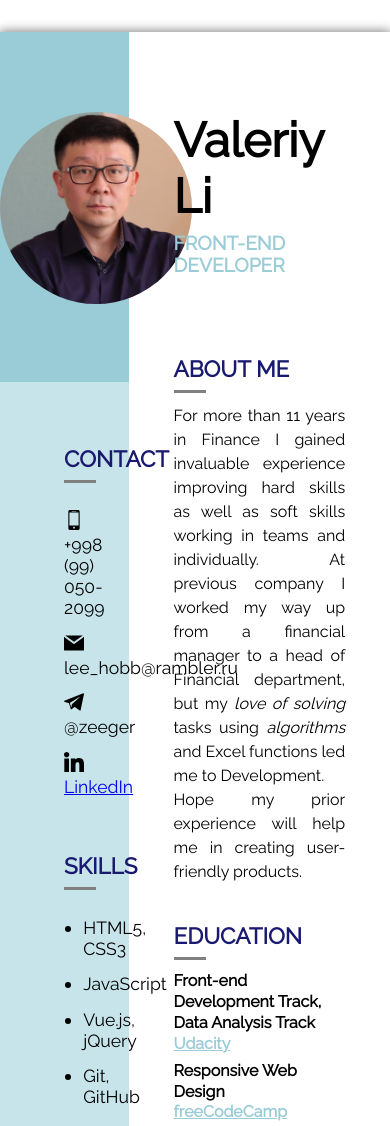
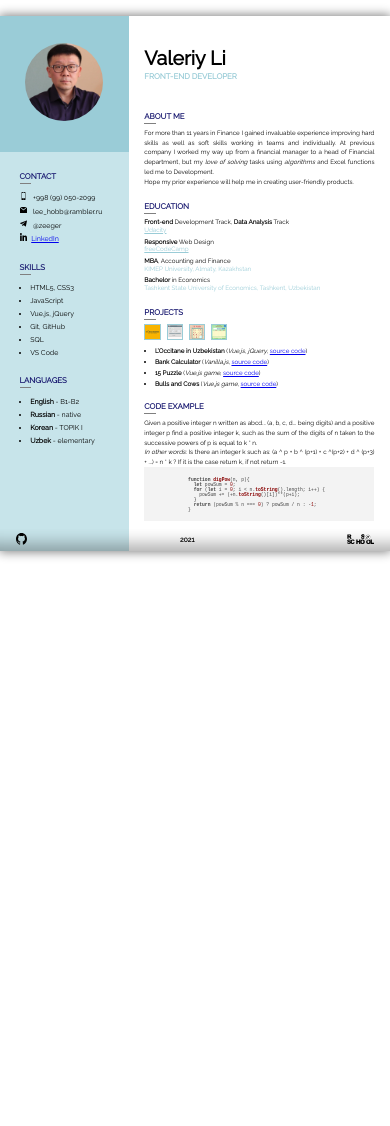
Before and after one commit to Zeexas/rsschool-cv, a plain HTML site: page index.html in a window 390 px wide. Shown: the top 1126 px of the page. After the commit the page ends 844 px from the top, so only its background shows below. Drawn offline with nearby package versions, Linux system fonts and the light colour scheme.

Commit message:
fix: adjust some marks, make responsive

```diff
--- a/index.html
+++ b/index.html
@@ -33,13 +33,13 @@
         <section class="edu">
           <h3>Education</h3>
           <ul>
-            <li>Front-end Development Track, Data Analysis Track<br>
+            <li><b>Front-end</b> Development Track, <b>Data Analysis</b> Track<br>
               <a class="college" href="https://www.udacity.com/" target="_blank">Udacity</a></li>
-            <li>Responsive Web Design<br>
+            <li><b>Responsive</b> Web Design<br>
               <a class="college" href="https://www.freecodecamp.org/" target="_blank">freeCodeCamp</a></li>
-            <li>MBA, Accounting and Finance<br>
+            <li><b>MBA</b>, Accounting and Finance<br>
               <span class="college">KIMEP University, Almaty, Kazakhstan</span></li>
-            <li>Bachelor in Economics<br>
+            <li><b>Bachelor</b> in Economics<br>
               <span class="college">Tashkent State University of Economics, Tashkent, Uzbekistan</span></li>
           </ul>
         </section>
@@ -61,16 +61,16 @@
           </div>
           <ul>
             <li>
-              <b>L’Occitane in Uzbekistan</b> (Vue.js, jQuery, <a href="https://github.com/Zeexas/Loccitane_uz" target="_blank">source code</a>)
+              <b>L’Occitane in Uzbekistan</b> (<i>Vue.js, jQuery</i>, <a href="https://github.com/Zeexas/Loccitane_uz" target="_blank">source code</a>)
             </li>
             <li>
-              <b>Bank Calculator</b> (Vanilla.js, <a href="https://github.com/Zeexas/Bank_Calculator" target="_blank" >source code</a>)
+              <b>Bank Calculator</b> (<i>Vanilla.js</i>, <a href="https://github.com/Zeexas/Bank_Calculator" target="_blank" >source code</a>)
             </li>
             <li>
-              <b>15 Puzzle</b> (Vue.js game, <a href="https://github.com/Zeexas/15_puzzle" target="_blank">source code</a>)
+              <b>15 Puzzle</b> (<i>Vue.js game</i>, <a href="https://github.com/Zeexas/15_puzzle" target="_blank">source code</a>)
             </li>
             <li>
-              <b>Bulls and Cows</b> (Vue.js game, <a href="https://github.com/Zeexas/Bulls_Cows" target="_blank">source code</a>)
+              <b>Bulls and Cows</b> (<i>Vue.js game</i>, <a href="https://github.com/Zeexas/Bulls_Cows" target="_blank">source code</a>)
             </li>
           </ul>
         </section>
@@ -126,8 +126,8 @@
         <section class="languages">
           <h3>Languages</h3>
           <ul>
+            <li><b>English</b> - B1-B2</li>
             <li><b>Russian</b> - native</li>
-            <li><b>English</b> - B1-B2</li>
             <li><b>Korean</b> - TOPIK I</li>
             <li><b>Uzbek</b> - elementary</li>
           </ul>
--- a/style.css
+++ b/style.css
@@ -51,8 +51,7 @@ h3 {
 }
 
 .left-content {
-  margin-left: 4rem;
-  margin-top: 4rem;
+  margin: 4rem 0 0 4rem;
 }
 
 .left-content section {
@@ -133,7 +132,6 @@ code {
 }
 
 .edu li {
-  font-weight: bold;
   list-style: none;
   line-height: 1.3rem;
   margin-bottom: .4rem;
@@ -184,3 +182,130 @@ footer {
 .rsschool_icon {
   width: 4rem;
 }
+
+@media screen and (max-width: 1000px) {
+  body {
+    font-size: 1.8vw;
+  }
+
+  main {
+    margin: 4vw 0;
+  }
+
+  .right-container {
+    padding: 5vw 4vw 0;
+    font-size: 1.6vw;
+  }
+
+  header {
+    margin: 3vw 0 8vw;
+  }
+
+  h1 {
+    font-size: 5vw;
+  }
+
+  h3 {
+    margin-bottom: 3vw;
+    font-size: 2vw;
+  }
+
+  .left-content {
+    margin: 5vw 0 0 5vw;
+  }
+
+  .left-content section {
+    margin-bottom: 5vw;
+  }
+
+  .right-content section {
+    margin-bottom: 4vw;
+  }
+
+  section h3::after {
+    width: 3vw;
+    border-top: .3vw solid gray;
+    margin-top: .5vw;
+  }
+
+  .foto {
+    width: 20vw;
+  }
+
+  .foto-zone {
+    height: 35vw;
+    padding-top: 7vw;
+  }
+
+  .contact-icon {
+    width: 2vw;
+  }
+
+  .contact li,
+  .skills li,
+  .languages li {
+    margin-bottom: 1vw;
+  }
+
+  .skills li,
+  .languages li {
+    margin-left: calc(1.7vw + 4px);
+  }
+
+  .contact img {
+    margin-right: 1vw;
+  }
+
+  header h4 {
+    font-size: 2vw;
+    margin-top: .5vw;
+  }
+
+  .about p,
+  .code p {
+    line-height: 2.5vw;
+  }
+
+  code {
+    font-size: 1.2vw;
+    margin-top: -1.8vw;
+  }
+
+  .right-content h3 {
+    margin-bottom: 1.8vw;
+  }
+
+  .edu li {
+    line-height: 2vw;
+    margin-bottom: 1vw;
+  }
+
+  .projects li {
+    margin-bottom: 1vw;
+    margin-left: calc(1.7vw + 4px);;
+  }
+
+  .projects img {
+    width: 4.2vw;
+    border: .3vw solid var(--light-font);
+  }
+
+  .project-icons a {
+    margin: 0 1.5vw 1.5vw 0;
+  }
+
+  footer {
+    height: 3vw;
+    padding: 2.8vw 4vw;
+    box-shadow: rgba(0, 0, 0, 0.30) 0px -7vw 4vw -5vw inset;
+  }
+
+  .github_icon {
+    width: 3vw;
+  }
+
+  .rsschool_icon {
+    width: 7vw;
+  }
+
+}
```
